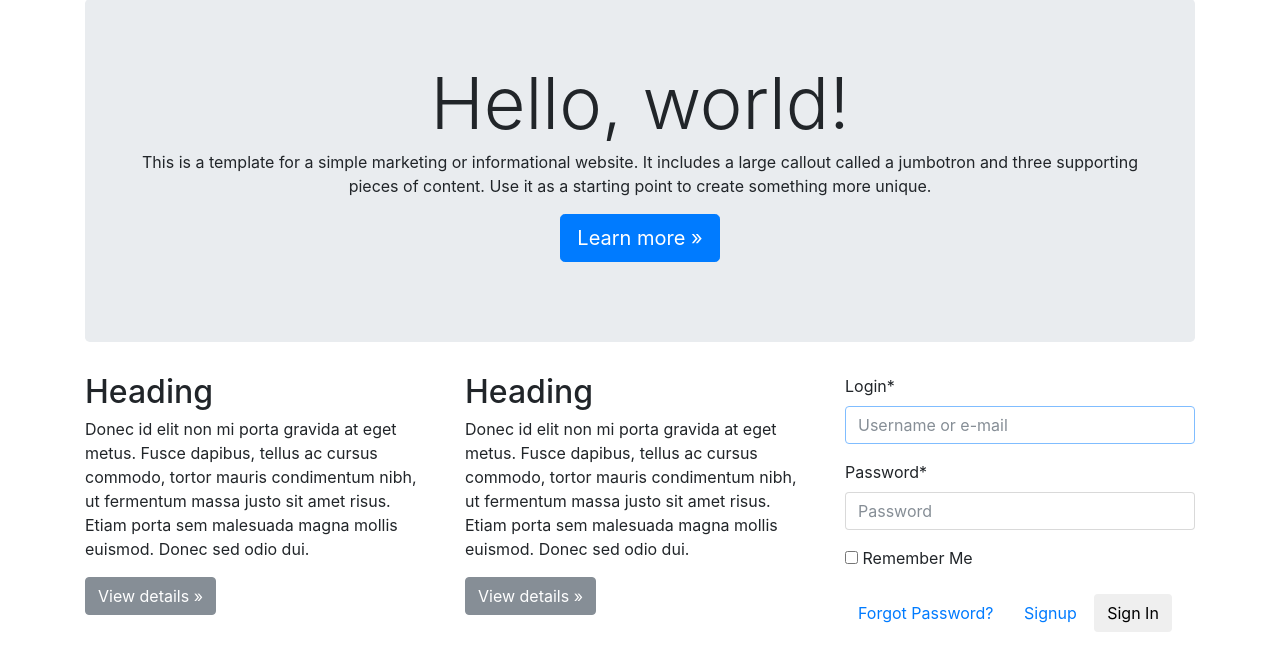
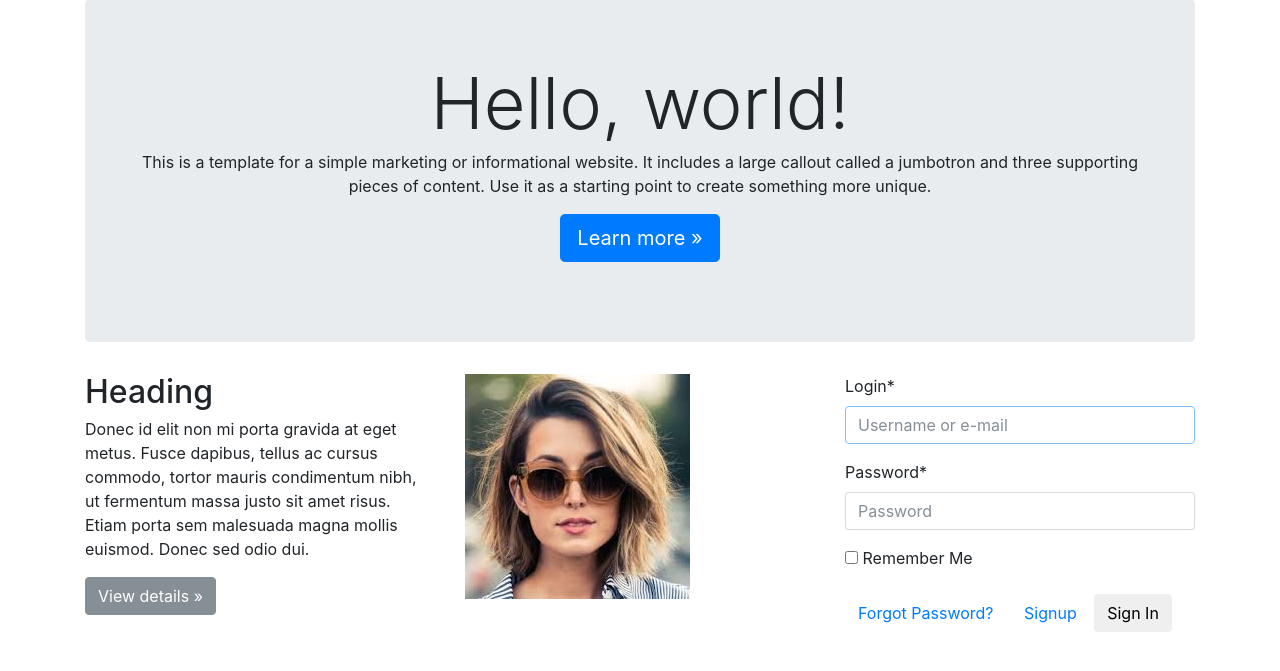
Before and after one commit to iitim/SWE_eCommerceSite, a Django app: page / in a window 1280 px wide. Shown: the part 57-728 px from the top of the page. Run offline with Django 3.2, Linux system fonts and the light colour scheme; some libraries are stand-ins or nearby versions.

Commit message:
add img st homepage

```diff
--- a/src/profiles/templates/home.html
+++ b/src/profiles/templates/home.html
@@ -1,4 +1,5 @@
 {% extends 'base.html' %}
+{% load staticfiles %}
 
 {% block styles %}
 <style>
@@ -26,30 +27,25 @@
         <p><a class="btn btn-secondary" href="#" role="button">View details &raquo;</a></p>
     </div>
     <div class="col-md-4">
-        <h2>Heading</h2>
-        <p>Donec id elit non mi porta gravida at eget metus. Fusce dapibus, tellus ac cursus commodo, tortor mauris condimentum nibh, ut fermentum massa justo sit amet risus. Etiam porta sem malesuada magna mollis euismod. Donec sed odio dui. </p>
-        <p><a class="btn btn-secondary" href="#" role="button">View details &raquo;</a></p>
+        <a href="#"><img src="{% static 'img/download.jpg' %}" class="img-responsive"/></a>
     </div>
     <div class="col-md-4">
         {% if request.user.is_authenticated %}
         <h3>Hello {{ request.user }}</h3>
-
         {% else %}
             <form class="login" method="POST" action="/accounts/login/">
                 {% csrf_token %}
               <div id="div_id_login" class="form-group"> <label for="id_login" class="control-label  requiredField">
-                              Login<span class="asteriskField">*</span> </label> <div class="controls "> <input type="text" name="login" autofocus="autofocus" required placeholder="Username or e-mail" class="textinput textInput form-control" id="id_login" /> </div> </div> <div id="div_id_password" class="form-group"> <label for="id_password" class="control-label  requiredField">
-                              Password<span class="asteriskField">*</span> </label> <div class="controls "> <input type="password" name="password" required placeholder="Password" class="textinput textInput form-control" id="id_password" /> </div> </div> <div class="form-group"> <div id="div_id_remember" class="checkbox"> <label for="id_remember" class=""> <input type="checkbox" name="remember" class="checkboxinput" id="id_remember" />
-                                  Remember Me
-                              </label> </div> </div>
-
-
+                    Login<span class="asteriskField">*</span> </label> <div class="controls "> <input type="text" name="login" autofocus="autofocus" required placeholder="Username or e-mail" class="textinput textInput form-control" id="id_login" /> </div> </div> <div id="div_id_password" class="form-group"> <label for="id_password" class="control-label  requiredField">
+                    Password<span class="asteriskField">*</span> </label> <div class="controls "> <input type="password" name="password" required placeholder="Password" class="textinput textInput form-control" id="id_password" /> </div> </div> <div class="form-group"> <div id="div_id_remember" class="checkbox"> <label for="id_remember" class=""> <input type="checkbox" name="remember" class="checkboxinput" id="id_remember" />
+                        Remember Me
+                    </label> </div> </div>
                 <a class="btn btn-link button secondaryAction" href="{% url 'account_reset_password' %}">Forgot Password?</a>
                 <a class="btn btn-link button secondaryAction" href="{% url 'account_signup' %}">Signup</a>
                 <button class="btn btn-default primaryAction" type="submit">Sign In</button>
               </form>
         {% endif %}
-              </div>
     </div>
 </div>
+</div>
 {% endblock %}
```
Also changed, not shown: static/static/img/download.jpg (added).
